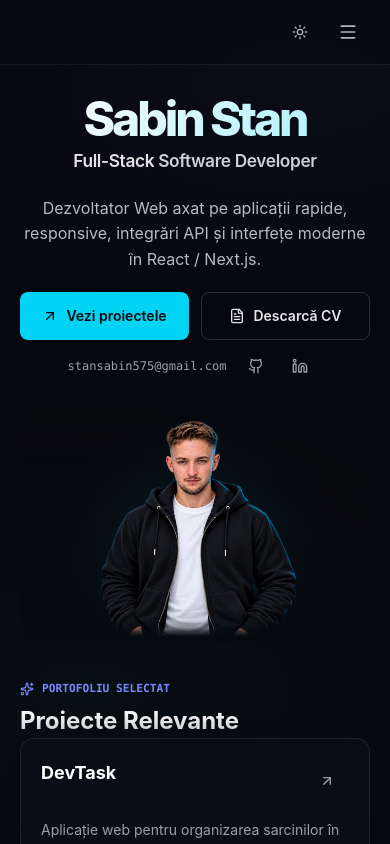
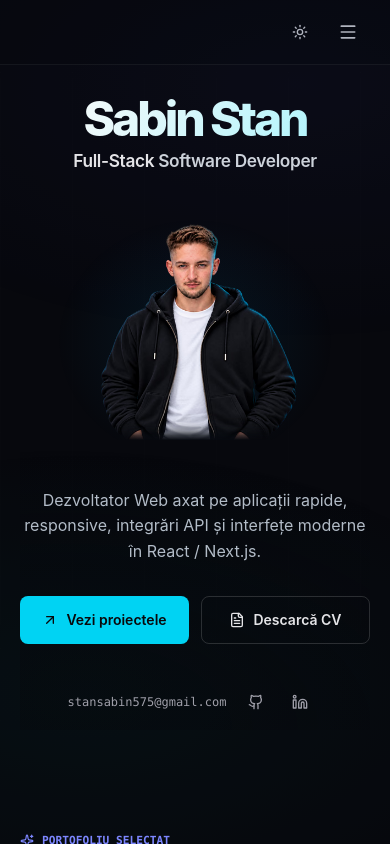
Before and after one commit to StanSabin10/site-CV-AI-main, a React (Vite) app: page / in a window 390 px wide. Shown: the top 844 px of the page. Built offline with nearby package versions, Linux system fonts and the light colour scheme.

Commit message:
Improve mobile hero spacing

```diff
--- a/src/index.css
+++ b/src/index.css
@@ -1112,6 +1112,46 @@ html.dark #hero::before {
   justify-self: center;
 }
 
+@media (max-width: 767px) {
+  #hero {
+    margin-block-end: calc(2rem + 64px);
+  }
+
+  .hero-panel {
+    gap: 3rem;
+  }
+
+  .hero-copy {
+    display: contents;
+  }
+
+  .hero-copy > * {
+    margin-block: 0 !important;
+  }
+
+  .hero-copy > :first-child {
+    order: 1;
+  }
+
+  .hero-portrait {
+    order: 2;
+    margin-block-end: 0;
+  }
+
+  .hero-copy > .hero-bio {
+    order: 3;
+  }
+
+  .hero-copy > .hero-actions {
+    order: 4;
+    margin-block-start: -1rem !important;
+  }
+
+  #hero .hero-actions > :first-child {
+    margin-block-end: 2.25rem;
+  }
+}
+
 .hero-portrait::before {
   content: "";
   position: absolute;
```
